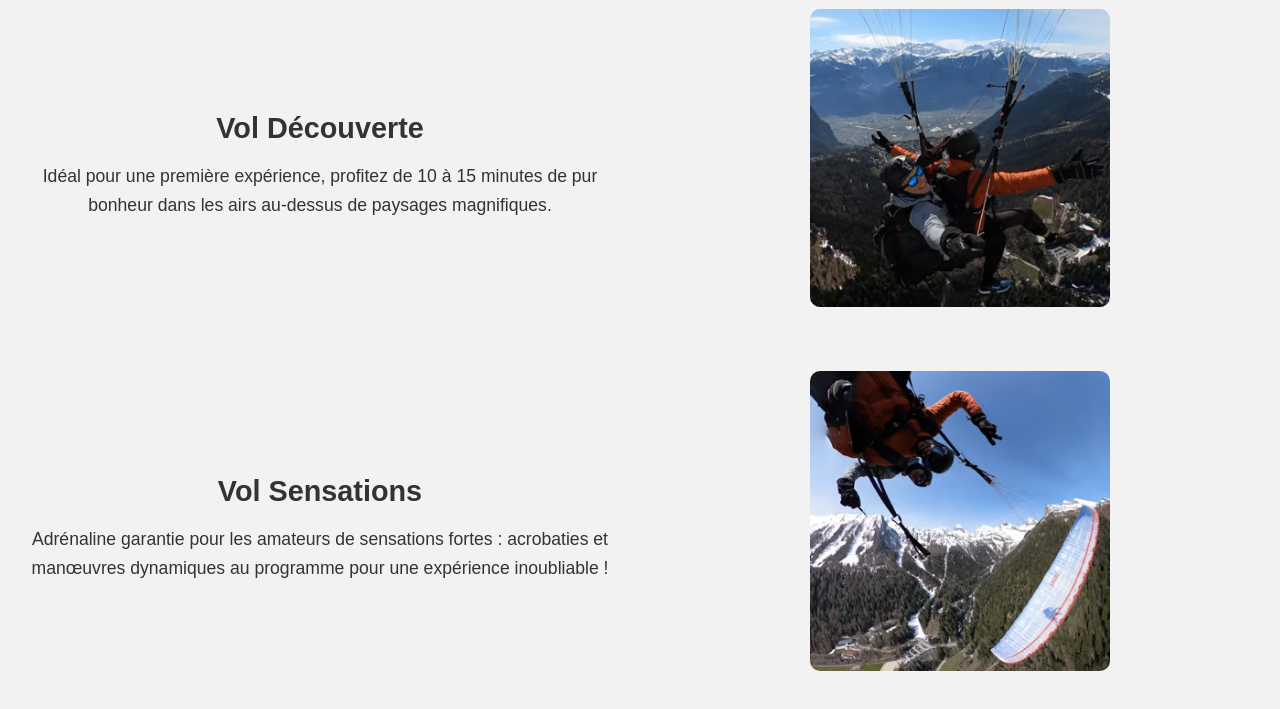
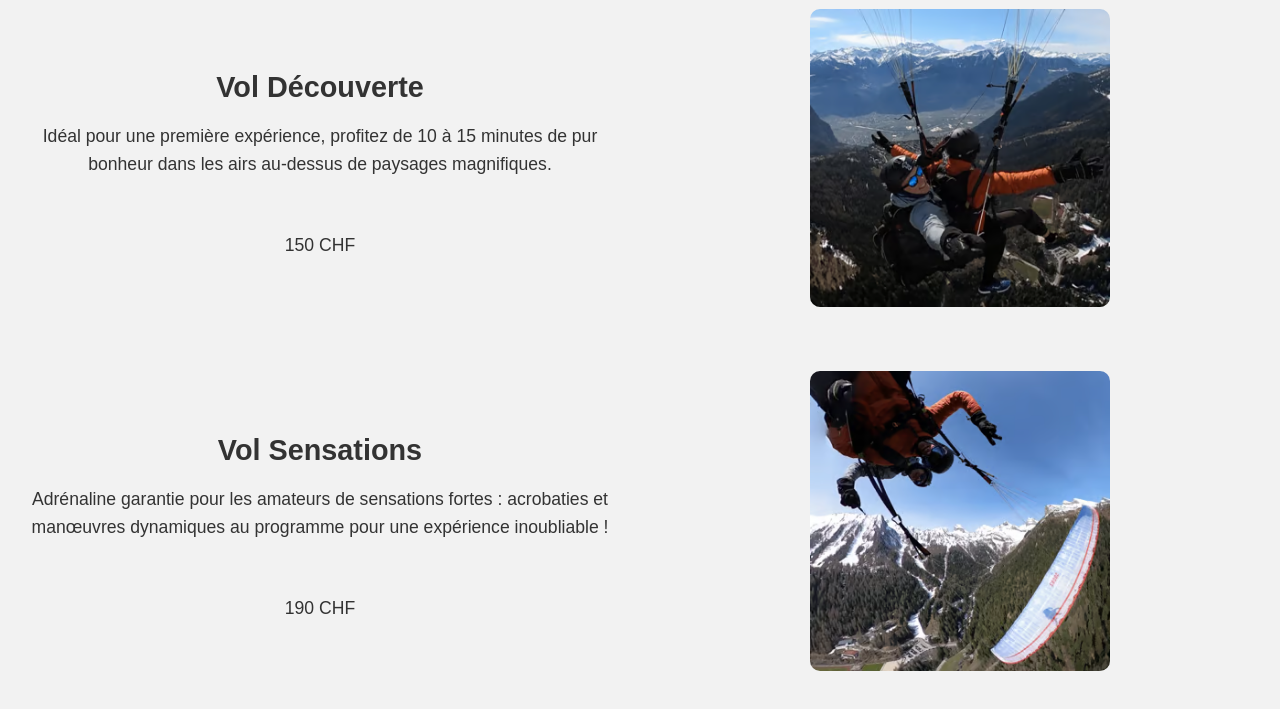
Before and after one commit to damien246810/ovronnaz-parapente, a plain HTML site: page vols.html in a window 1280 px wide. Shown: the part 203-912 px from the top of the page. Drawn offline with Linux system fonts and the light colour scheme.

Commit message:
Update vols.html

```diff
--- a/vols.html
+++ b/vols.html
@@ -22,6 +22,8 @@
     <div class="vol-description">
       <h3>Vol Découverte</h3>
       <p>Idéal pour une première expérience, profitez de 10 à 15 minutes de pur bonheur dans les airs au-dessus de paysages magnifiques.</p>
+      <br>
+      <P>150 CHF</P>
     </div>
     <div class="vol-image">
       <img src="images/decouverte.avif" alt="Vol Découverte en parapente">
@@ -32,6 +34,8 @@
     <div class="vol-description">
       <h3>Vol Sensations</h3>
       <p>Adrénaline garantie pour les amateurs de sensations fortes : acrobaties et manœuvres dynamiques au programme pour une expérience inoubliable !</p>
+      <br>
+      <P>190 CHF</P>
     </div>
     <div class="vol-image">
       <img src="images/sensations.avif" alt="Vol Sensations en parapente">
```
